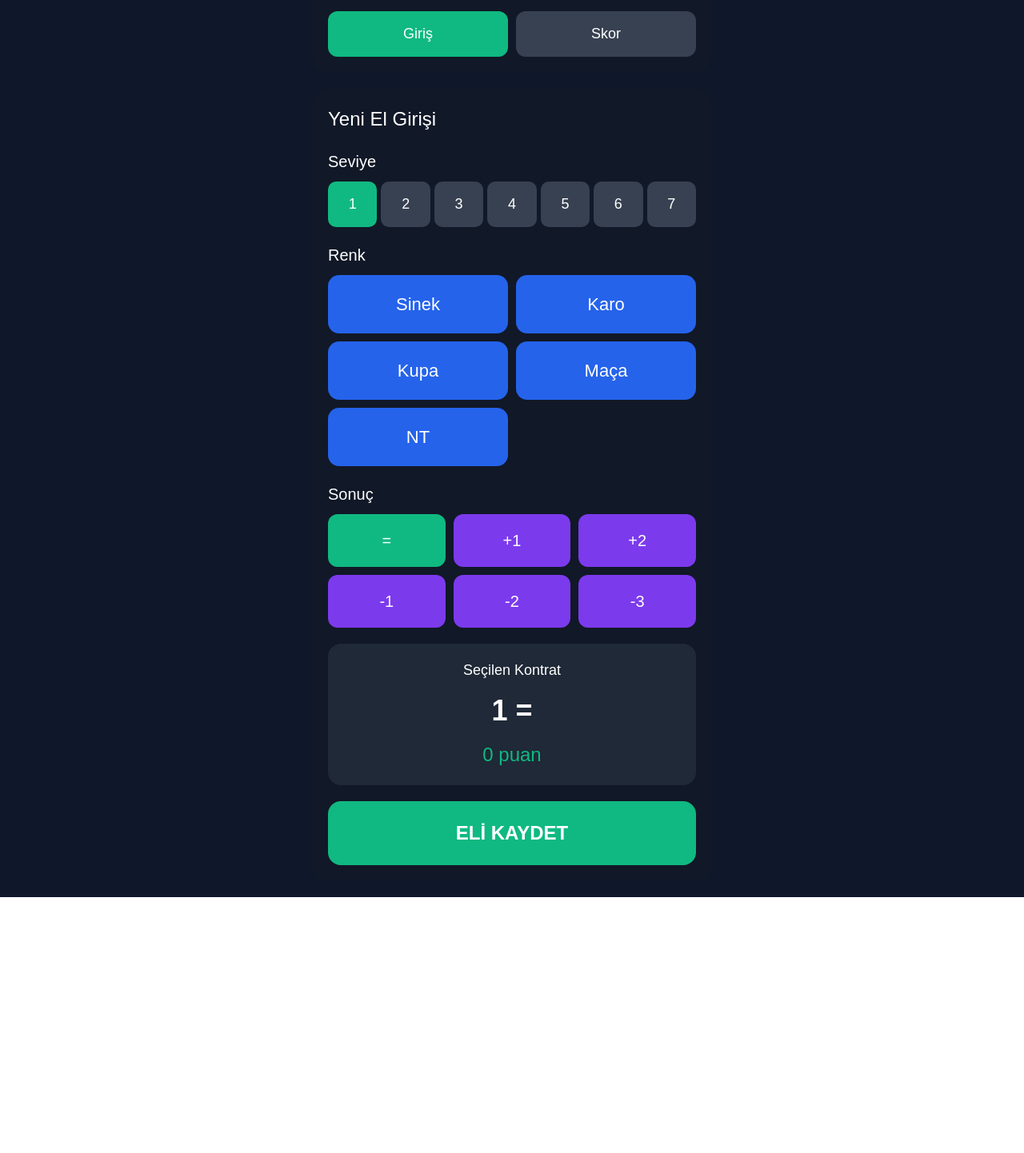
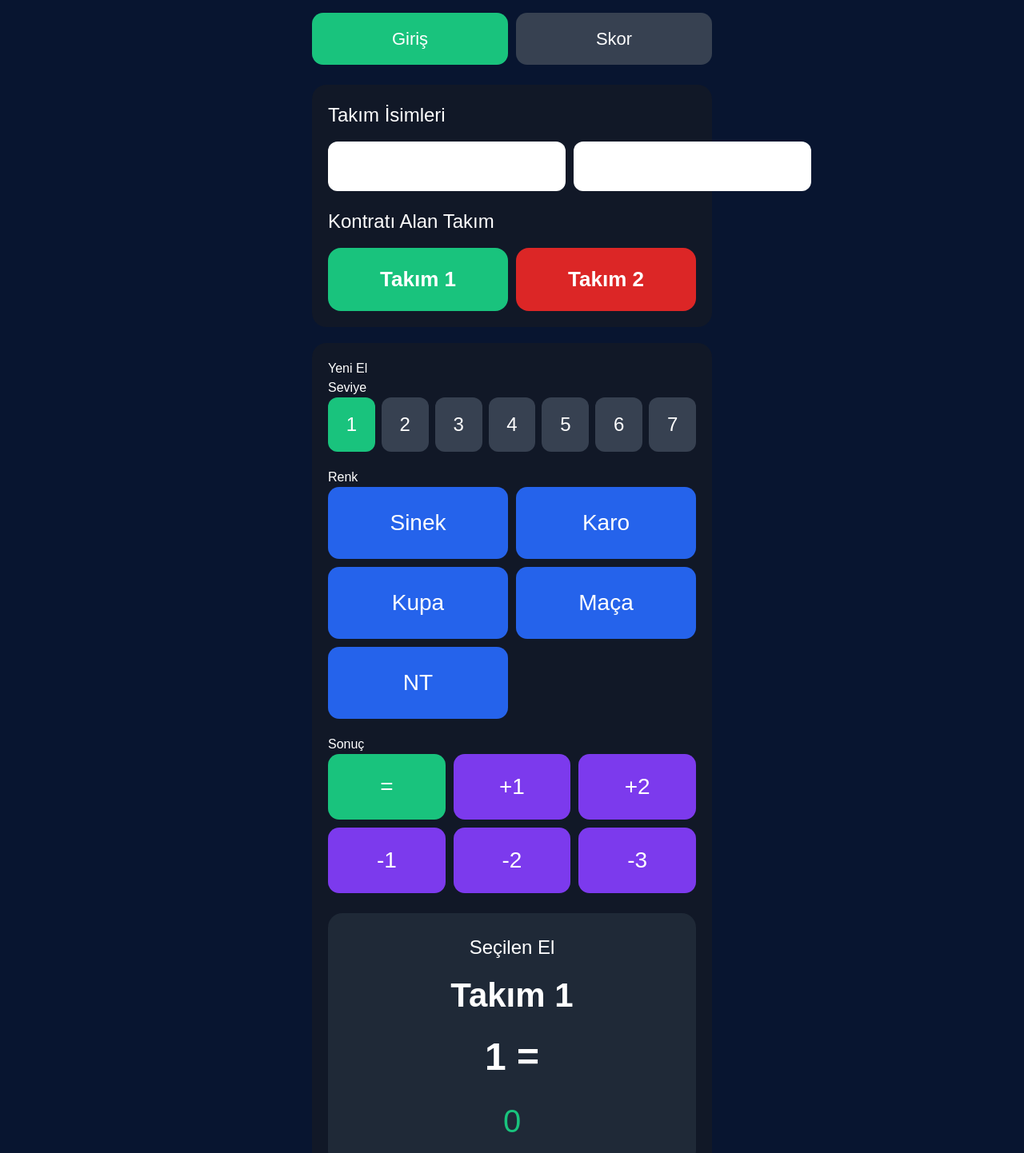
Before and after one commit to ederinoz/bric-skor, a React (Vite) app: page / in a window 1280 px wide. Shown: the part 84-1526 px from the top of the page at 80% size. Before the commit the page ends 1206 px from the top, so only its background shows below. Built offline with nearby package versions, Linux system fonts and the light colour scheme.

Commit message:
Yeni briç sürümü

```diff
--- a/src/App.jsx
+++ b/src/App.jsx
@@ -1,41 +1,90 @@
-import { useState } from "react";
+import { useEffect, useState } from "react";
 
 export default function App() {
 
-  const [screen, setScreen] = useState("giris");
+  const [screen, setScreen] =
+    useState("giris");
 
-  const [seviye, setSeviye] = useState(1);
+  const [seviye, setSeviye] =
+    useState(1);
 
-  const [renk, setRenk] = useState("");
+  const [renk, setRenk] =
+    useState("");
 
-  const [sonuc, setSonuc] = useState("=");
+  const [sonuc, setSonuc] =
+    useState("=");
 
-  const [eller, setEller] = useState([]);
+  const [takim1Adi, setTakim1Adi] =
+    useState("Takım 1");
+
+  const [takim2Adi, setTakim2Adi] =
+    useState("Takım 2");
+
+  const [takim, setTakim] =
+    useState("Takım 1");
+
+  const [eller, setEller] =
+    useState(() => {
+
+      const kayit =
+        localStorage.getItem(
+          "bricSkor"
+        );
+
+      return kayit
+        ? JSON.parse(kayit)
+        : [];
+    });
+
+  useEffect(() => {
+
+    localStorage.setItem(
+      "bricSkor",
+      JSON.stringify(eller)
+    );
+
+  }, [eller]);
 
   function hesaplaSkor() {
 
-    let temel = 0;
+    let puan = 0;
 
-    if (renk === "Sinek" || renk === "Karo") {
-      temel = seviye * 20;
+    if (
+      renk === "Sinek" ||
+      renk === "Karo"
+    ) {
+      puan = seviye * 20;
     }
 
-    if (renk === "Kupa" || renk === "Maça") {
-      temel = seviye * 30;
+    if (
+      renk === "Kupa" ||
+      renk === "Maça"
+    ) {
+      puan = seviye * 30;
     }
 
     if (renk === "NT") {
-      temel = 40 + ((seviye - 1) * 30);
+      puan =
+        40 +
+        ((seviye - 1) * 30);
     }
 
-    if (sonuc === "+1") temel += 30;
-    if (sonuc === "+2") temel += 60;
+    if (sonuc === "+1")
+      puan += 30;
 
-    if (sonuc === "-1") temel -= 50;
-    if (sonuc === "-2") temel -= 100;
-    if (sonuc === "-3") temel -= 150;
+    if (sonuc === "+2")
+      puan += 60;
 
-    return temel;
+    if (sonuc === "-1")
+      puan = -50;
+
+    if (sonuc === "-2")
+      puan = -100;
+
+    if (sonuc === "-3")
+      puan = -150;
+
+    return puan;
   }
 
   function eliKaydet() {
@@ -46,95 +95,130 @@ export default function App() {
     }
 
     const yeniEl = {
-      kontrat: `${seviye} ${renk}`,
-      sonuc: sonuc,
-      skor: hesaplaSkor()
+      id: Date.now(),
+      takim,
+      kontrat:
+        `${seviye} ${renk}`,
+      sonuc,
+      puan: hesaplaSkor(),
     };
 
-    setEller([yeniEl, ...eller]);
+    setEller([
+      yeniEl,
+      ...eller,
+    ]);
 
     setScreen("skor");
   }
 
-  const toplamSkor = eller.reduce(
-    (toplam, el) => toplam + el.skor,
+  function eliSil(id) {
+
+    const yeniListe =
+      eller.filter(
+        (el) => el.id !== id
+      );
+
+    setEller(yeniListe);
+  }
+
+  function takim1Toplam() {
+
+    return eller
+      .filter(
+        (e) =>
+          e.takim === takim1Adi
+      )
+      .reduce(
+        (toplam, e) =>
+          toplam + e.puan,
         0
       );
+  }
+
+  function takim2Toplam() {
+
+    return eller
+      .filter(
+        (e) =>
+          e.takim === takim2Adi
+      )
+      .reduce(
+        (toplam, e) =>
+          toplam + e.puan,
+        0
+      );
+  }
 
   return (
     <div
       style={{
+        background: "#081530",
         minHeight: "100vh",
-        background: "#0f172a",
         color: "white",
-        padding: "20px",
-        fontFamily: "Arial"
+        padding: 20,
+        fontFamily: "Arial",
       }}
     >
 
       <div
         style={{
-          maxWidth: "500px",
-          margin: "0 auto"
-        }}
-      >
-
-        <div
-          style={{
-            background: "#111827",
-            padding: "20px",
-            borderRadius: "20px",
-            marginBottom: "20px"
+          maxWidth: 500,
+          margin: "0 auto",
         }}
       >
 
         <h1
           style={{
-              fontSize: "32px",
-              marginBottom: "10px"
+            fontSize: 40,
+            marginBottom: 20,
           }}
         >
-            Briç Skorbord
+          Briç Skorboard
         </h1>
 
         <div
           style={{
             display: "flex",
-              gap: "10px"
+            gap: 10,
+            marginBottom: 25,
           }}
         >
 
           <button
-              onClick={() => setScreen("giris")}
+            onClick={() =>
+              setScreen("giris")
+            }
             style={{
               flex: 1,
-                padding: "15px",
-                borderRadius: "12px",
+              padding: 16,
+              borderRadius: 14,
               border: "none",
               background:
                 screen === "giris"
-                    ? "#10b981"
+                  ? "#19c37d"
                   : "#374151",
               color: "white",
-                fontSize: "18px"
+              fontSize: 22,
             }}
           >
             Giriş
           </button>
 
           <button
-              onClick={() => setScreen("skor")}
+            onClick={() =>
+              setScreen("skor")
+            }
             style={{
               flex: 1,
-                padding: "15px",
-                borderRadius: "12px",
+              padding: 16,
+              borderRadius: 14,
               border: "none",
               background:
                 screen === "skor"
-                    ? "#10b981"
+                  ? "#19c37d"
                   : "#374151",
               color: "white",
-                fontSize: "18px"
+              fontSize: 22,
             }}
           >
             Skor
@@ -142,71 +226,136 @@ export default function App() {
 
         </div>
 
-        </div>
-
         {screen === "giris" && (
+          <>
 
             <div
               style={{
                 background: "#111827",
-              padding: "20px",
-              borderRadius: "20px"
-            }}
-          >
-
-            <h2
-              style={{
-                fontSize: "24px",
-                marginBottom: "20px"
-              }}
-            >
-              Yeni El Girişi
-            </h2>
-
-            <div
-              style={{
-                marginBottom: "20px"
+                padding: 20,
+                borderRadius: 18,
+                marginBottom: 20,
               }}
             >
 
               <div
                 style={{
-                  marginBottom: "10px",
-                  fontSize: "20px"
+                  fontSize: 24,
+                  marginBottom: 15,
                 }}
               >
-                Seviye
+                Takım İsimleri
               </div>
 
               <div
                 style={{
                   display: "grid",
-                  gridTemplateColumns: "repeat(7,1fr)",
-                  gap: "5px"
+                  gridTemplateColumns:
+                    "1fr 1fr",
+                  gap: 10,
+                  marginBottom: 20,
                 }}
               >
 
-                {[1,2,3,4,5,6,7].map((item) => (
+                <input
+                  value={takim1Adi}
+                  onChange={(e) =>
+                    setTakim1Adi(
+                      e.target.value
+                    )
+                  }
+                  placeholder="Takım 1"
+                  style={{
+                    padding: 16,
+                    borderRadius: 12,
+                    border: "none",
+                    fontSize: 20,
+                  }}
+                />
+
+                <input
+                  value={takim2Adi}
+                  onChange={(e) =>
+                    setTakim2Adi(
+                      e.target.value
+                    )
+                  }
+                  placeholder="Takım 2"
+                  style={{
+                    padding: 16,
+                    borderRadius: 12,
+                    border: "none",
+                    fontSize: 20,
+                  }}
+                />
+
+              </div>
+
+              <div
+                style={{
+                  fontSize: 24,
+                  marginBottom: 15,
+                }}
+              >
+                Kontratı Alan Takım
+              </div>
+
+              <div
+                style={{
+                  display: "flex",
+                  gap: 10,
+                }}
+              >
 
                 <button
-                    key={item}
-                    onClick={() => setSeviye(item)}
+                  onClick={() =>
+                    setTakim(
+                      takim1Adi
+                    )
+                  }
                   style={{
-                      padding: "15px",
-                      borderRadius: "10px",
+                    flex: 1,
+                    padding: 20,
+                    borderRadius: 16,
                     border: "none",
                     background:
-                        seviye === item
-                          ? "#10b981"
-                          : "#374151",
+                      takim ===
+                      takim1Adi
+                        ? "#19c37d"
+                        : "#2563eb",
                     color: "white",
-                      fontSize: "18px"
+                    fontSize: 26,
+                    fontWeight:
+                      "bold",
                   }}
                 >
-                    {item}
+                  {takim1Adi}
                 </button>
 
-                ))}
+                <button
+                  onClick={() =>
+                    setTakim(
+                      takim2Adi
+                    )
+                  }
+                  style={{
+                    flex: 1,
+                    padding: 20,
+                    borderRadius: 16,
+                    border: "none",
+                    background:
+                      takim ===
+                      takim2Adi
+                        ? "#19c37d"
+                        : "#dc2626",
+                    color: "white",
+                    fontSize: 26,
+                    fontWeight:
+                      "bold",
+                  }}
+                >
+                  {takim2Adi}
+                </button>
 
               </div>
 
@@ -214,138 +363,202 @@ export default function App() {
 
             <div
               style={{
-                marginBottom: "20px"
+                background: "#111827",
+                padding: 20,
+                borderRadius: 18,
               }}
             >
 
-              <div
-                style={{
-                  marginBottom: "10px",
-                  fontSize: "20px"
-                }}
-              >
-                Renk
-              </div>
+              <h2>
+                Yeni El
+              </h2>
+
+              <h3>
+                Seviye
+              </h3>
 
               <div
                 style={{
                   display: "grid",
-                  gridTemplateColumns: "1fr 1fr",
-                  gap: "10px"
+                  gridTemplateColumns:
+                    "repeat(7,1fr)",
+                  gap: 8,
+                  marginBottom: 20,
                 }}
               >
 
-                {["Sinek","Karo","Kupa","Maça","NT"].map((item) => (
+                {[1,2,3,4,5,6,7]
+                  .map((s) => (
 
                   <button
-                    key={item}
-                    onClick={() => setRenk(item)}
+                    key={s}
+                    onClick={() =>
+                      setSeviye(s)
+                    }
                     style={{
-                      padding: "20px",
-                      borderRadius: "14px",
+                      padding: 16,
+                      borderRadius: 12,
                       border: "none",
                       background:
-                        renk === item
-                          ? "#10b981"
-                          : "#2563eb",
+                        seviye === s
+                          ? "#19c37d"
+                          : "#374151",
                       color: "white",
-                      fontSize: "22px"
+                      fontSize: 24,
                     }}
                   >
-                    {item}
+                    {s}
                   </button>
 
                 ))}
 
               </div>
 
-            </div>
-
-            <div
-              style={{
-                marginBottom: "20px"
-              }}
-            >
-
-              <div
-                style={{
-                  marginBottom: "10px",
-                  fontSize: "20px"
-                }}
-              >
-                Sonuç
-              </div>
+              <h3>
+                Renk
+              </h3>
 
               <div
                 style={{
                   display: "grid",
-                  gridTemplateColumns: "1fr 1fr 1fr",
-                  gap: "10px"
+                  gridTemplateColumns:
+                    "1fr 1fr",
+                  gap: 10,
+                  marginBottom: 20,
                 }}
               >
 
-                {["=","+1","+2","-1","-2","-3"].map((item) => (
+                {[
+                  "Sinek",
+                  "Karo",
+                  "Kupa",
+                  "Maça",
+                  "NT",
+                ].map((r) => (
 
                   <button
-                    key={item}
-                    onClick={() => setSonuc(item)}
+                    key={r}
+                    onClick={() =>
+                      setRenk(r)
+                    }
                     style={{
-                      padding: "18px",
-                      borderRadius: "12px",
+                      padding: 24,
+                      borderRadius: 14,
                       border: "none",
                       background:
-                        sonuc === item
-                          ? "#10b981"
-                          : "#7c3aed",
+                        renk === r
+                          ? "#19c37d"
+                          : "#2563eb",
                       color: "white",
-                      fontSize: "20px"
+                      fontSize: 28,
                     }}
                   >
-                    {item}
+                    {r}
                   </button>
 
                 ))}
 
               </div>
 
+              <h3>
+                Sonuç
+              </h3>
+
+              <div
+                style={{
+                  display: "grid",
+                  gridTemplateColumns:
+                    "1fr 1fr 1fr",
+                  gap: 10,
+                  marginBottom: 25,
+                }}
+              >
+
+                {[
+                  "=",
+                  "+1",
+                  "+2",
+                  "-1",
+                  "-2",
+                  "-3",
+                ].map((s) => (
+
+                  <button
+                    key={s}
+                    onClick={() =>
+                      setSonuc(s)
+                    }
+                    style={{
+                      padding: 20,
+                      borderRadius: 14,
+                      border: "none",
+                      background:
+                        sonuc === s
+                          ? "#19c37d"
+                          : "#7c3aed",
+                      color: "white",
+                      fontSize: 28,
+                    }}
+                  >
+                    {s}
+                  </button>
+
+                ))}
+
               </div>
 
               <div
                 style={{
                   background: "#1f2937",
-                padding: "20px",
-                borderRadius: "16px",
+                  padding: 25,
+                  borderRadius: 18,
+                  marginBottom: 25,
                   textAlign: "center",
-                marginBottom: "20px"
                 }}
               >
 
                 <div
                   style={{
-                  fontSize: "18px",
-                  marginBottom: "10px"
+                    fontSize: 24,
                   }}
                 >
-                Seçilen Kontrat
+                  Seçilen El
                 </div>
 
                 <div
                   style={{
-                  fontSize: "36px",
-                  fontWeight: "bold"
+                    fontSize: 42,
+                    fontWeight:
+                      "bold",
+                    marginTop: 10,
                   }}
                 >
-                {seviye} {renk} {sonuc}
+                  {takim}
                 </div>
 
                 <div
                   style={{
-                  marginTop: "10px",
-                  fontSize: "24px",
-                  color: "#10b981"
+                    fontSize: 48,
+                    fontWeight:
+                      "bold",
+                    marginTop: 10,
                   }}
                 >
-                {hesaplaSkor()} puan
+                  {seviye}
+                  {" "}
+                  {renk}
+                  {" "}
+                  {sonuc}
+                </div>
+
+                <div
+                  style={{
+                    marginTop: 14,
+                    fontSize: 40,
+                    color: "#19c37d",
+                  }}
+                >
+                  {hesaplaSkor()}
                 </div>
 
               </div>
@@ -354,13 +567,15 @@ export default function App() {
                 onClick={eliKaydet}
                 style={{
                   width: "100%",
-                padding: "22px",
-                borderRadius: "16px",
+                  padding: 24,
+                  borderRadius: 18,
                   border: "none",
-                background: "#10b981",
+                  background:
+                    "#19c37d",
                   color: "white",
-                fontSize: "24px",
-                fontWeight: "bold"
+                  fontSize: 34,
+                  fontWeight:
+                    "bold",
                 }}
               >
                 ELİ KAYDET
@@ -368,82 +583,108 @@ export default function App() {
 
             </div>
 
+          </>
         )}
 
         {screen === "skor" && (
+          <>
 
             <div
               style={{
-              background: "#111827",
-              padding: "20px",
-              borderRadius: "20px"
-            }}
-          >
-
-            <h2
-              style={{
-                fontSize: "28px",
-                marginBottom: "20px"
-              }}
-            >
-              Skorbord
-            </h2>
-
-            <div
-              style={{
-                background: "#10b981",
-                padding: "20px",
-                borderRadius: "16px",
-                marginBottom: "20px",
-                textAlign: "center"
+                display: "grid",
+                gridTemplateColumns:
+                  "1fr 1fr",
+                gap: 15,
+                marginBottom: 25,
               }}
             >
 
               <div
                 style={{
-                  fontSize: "20px"
+                  background:
+                    "#2563eb",
+                  padding: 25,
+                  borderRadius: 18,
+                  textAlign:
+                    "center",
                 }}
               >
-                Toplam Skor
+
+                <div
+                  style={{
+                    fontSize: 24,
+                  }}
+                >
+                  {takim1Adi}
                 </div>
 
                 <div
                   style={{
-                  fontSize: "42px",
-                  fontWeight: "bold"
+                    fontSize: 60,
+                    fontWeight:
+                      "bold",
+                    marginTop: 10,
                   }}
                 >
-                {toplamSkor}
+                  {takim1Toplam()}
                 </div>
 
               </div>
 
-            {eller.length === 0 && (
+              <div
+                style={{
+                  background:
+                    "#dc2626",
+                  padding: 25,
+                  borderRadius: 18,
+                  textAlign:
+                    "center",
+                }}
+              >
 
                 <div
                   style={{
-                  background: "#1f2937",
-                  padding: "20px",
-                  borderRadius: "16px"
+                    fontSize: 24,
                   }}
                 >
-                Henüz skor yok
+                  {takim2Adi}
                 </div>
 
-            )}
+                <div
+                  style={{
+                    fontSize: 60,
+                    fontWeight:
+                      "bold",
+                    marginTop: 10,
+                  }}
+                >
+                  {takim2Toplam()}
+                </div>
 
-            {eller.map((el, index) => (
+              </div>
+
+            </div>
+
+            {eller.map((el) => (
 
               <div
-                key={index}
+                key={el.id}
                 style={{
-                  background: "#1f2937",
-                  padding: "18px",
-                  borderRadius: "16px",
-                  marginBottom: "12px",
+                  background:
+                    "#111827",
+                  padding: 20,
+                  borderRadius: 18,
+                  marginBottom: 14,
+                }}
+              >
+
+                <div
+                  style={{
                     display: "flex",
-                  justifyContent: "space-between",
-                  alignItems: "center"
+                    justifyContent:
+                      "space-between",
+                    alignItems:
+                      "center",
                   }}
                 >
 
@@ -451,8 +692,18 @@ export default function App() {
 
                     <div
                       style={{
-                      fontSize: "24px",
-                      fontWeight: "bold"
+                        fontSize: 28,
+                        fontWeight:
+                          "bold",
+                      }}
+                    >
+                      {el.takim}
+                    </div>
+
+                    <div
+                      style={{
+                        fontSize: 24,
+                        marginTop: 4,
                       }}
                     >
                       {el.kontrat}
@@ -460,34 +711,59 @@ export default function App() {
 
                     <div
                       style={{
-                      color: "#9ca3af",
-                      marginTop: "5px"
+                        fontSize: 20,
+                        color:
+                          "#9ca3af",
+                        marginTop: 6,
                       }}
                     >
-                    Sonuç: {el.sonuc}
+                      Sonuç:
+                      {" "}
+                      {el.sonuc}
                     </div>
 
                   </div>
 
                   <div
                     style={{
-                    fontSize: "28px",
-                    fontWeight: "bold",
+                      fontSize: 36,
+                      fontWeight:
+                        "bold",
                       color:
-                      el.skor >= 0
-                        ? "#10b981"
-                        : "#ef4444"
+                        el.puan >= 0
+                          ? "#19c37d"
+                          : "#ef4444",
                     }}
                   >
-                  {el.skor}
+                    {el.puan}
                   </div>
+
+                </div>
+
+                <button
+                  onClick={() =>
+                    eliSil(el.id)
+                  }
+                  style={{
+                    marginTop: 14,
+                    padding:
+                      "12px 16px",
+                    borderRadius: 12,
+                    border: "none",
+                    background:
+                      "#ef4444",
+                    color: "white",
+                    fontSize: 18,
+                  }}
+                >
+                  Sil
+                </button>
 
               </div>
 
             ))}
 
-          </div>
-
+          </>
         )}
 
       </div>
```
Also changed, not shown: 1 other file (tests, documents, lock files or other folders). Lines whose indentation alone changed are shown as unchanged.
